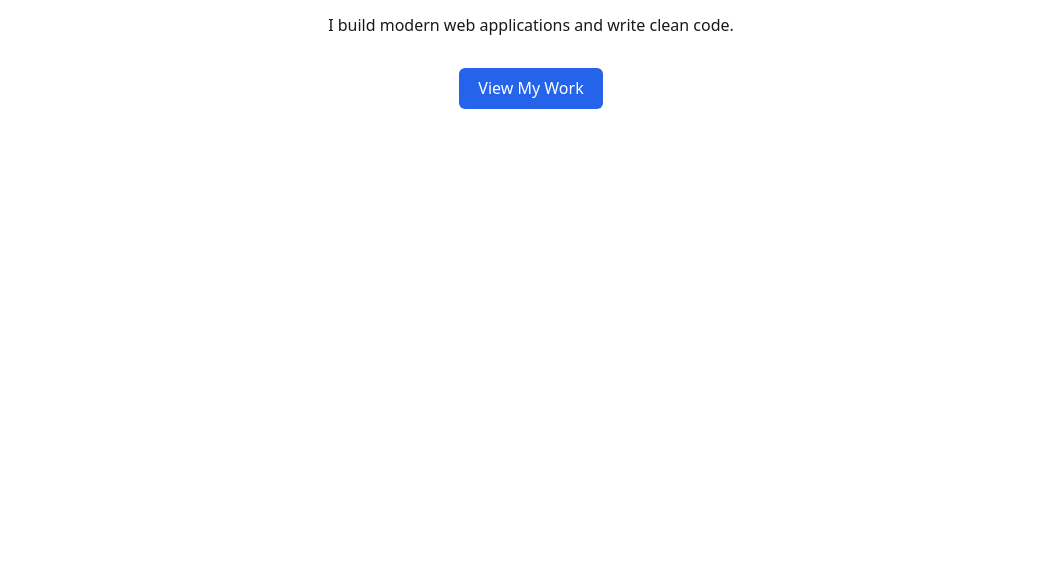
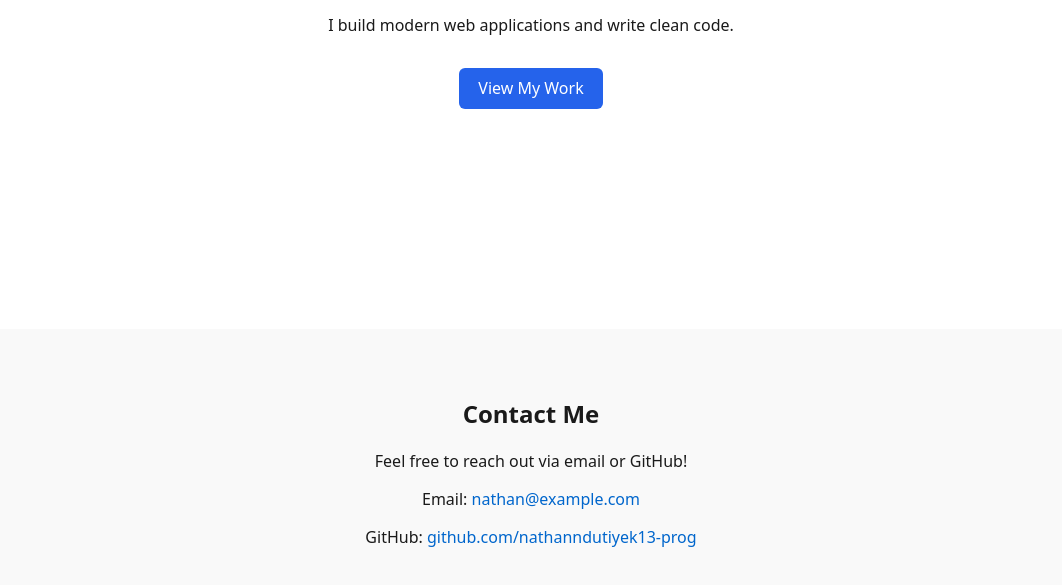
Before and after one commit to nathanndutiyek13-prog/my-portfolio, a website built with Vite: page index.html in a window 1280 px wide. Shown: the part 361-946 px from the top of the page, without its empty margins (109-1171 px from the left). Before the commit the page ends 800 px from the top, so only its background shows below. Built offline with nearby package versions, Linux system fonts and the light colour scheme.

Commit message:
Add contact section with email and GitHub links

```diff
--- a/index.html
+++ b/index.html
@@ -25,6 +25,17 @@
         <p>I build modern web applications and write clean code.</p>
         <a href="#projects" class="btn">View My Work</a>
       </section>
+      <section id="contact">
+        <h2>Contact Me</h2>
+        <p>Feel free to reach out via email or GitHub!</p>
+        <p>Email: <a href="mailto:nathan@example.com">nathan@example.com</a></p>
+        <p>
+          GitHub:
+          <a href="https://github.com/nathanndutiyek13-prog" target="_blank"
+            >github.com/nathanndutiyek13-prog</a
+          >
+        </p>
+      </section>
     </main>
 
     <script type="module" src="/src/main.js"></script>
--- a/src/style.css
+++ b/src/style.css
@@ -98,3 +98,17 @@
     gap: 1rem;
   }
 }
+#contact {
+  padding: 3rem 2rem;
+  text-align: center;
+  background-color: #f9f9f9;
+}
+
+body.dark-mode #contact {
+  background-color: #1a1a1a;
+}
+
+#contact a {
+  color: #0066cc;
+  text-decoration: none;
+}
```
